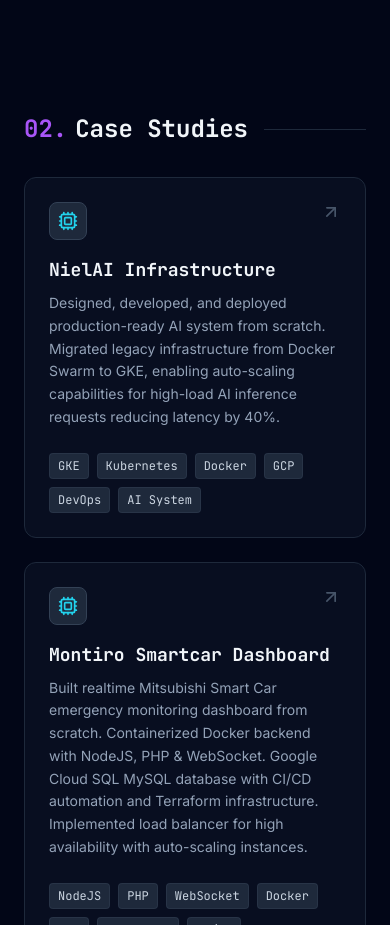
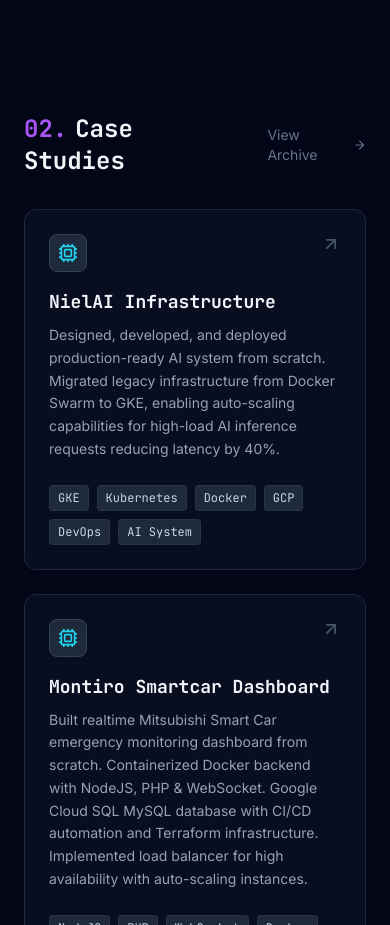
Before and after one commit to fajarbc/fajarbc.github.io, a React (Vite) app: page / in a window 390 px wide. Shown: the part 2020-2945 px from the top of the page. Built offline with nearby package versions, Linux system fonts and the light colour scheme.

Commit message:
chore: update archive link visibility on smaller screens

```diff
--- a/App.tsx
+++ b/App.tsx
@@ -83,7 +83,7 @@ function App() {
                      <div className="h-px bg-slate-800 flex-grow"></div>
                      <a
                         onClick={() => setShowArchive(true)}
-                        className="hidden md:flex items-center gap-1 text-sm text-slate-500 hover:text-cyan-400 transition-colors cursor-pointer"
+                        className="flex items-center gap-1 text-sm text-slate-500 hover:text-cyan-400 transition-colors cursor-pointer"
                      >
                         View Archive <ArrowRight size={14} />
                      </a>
```
